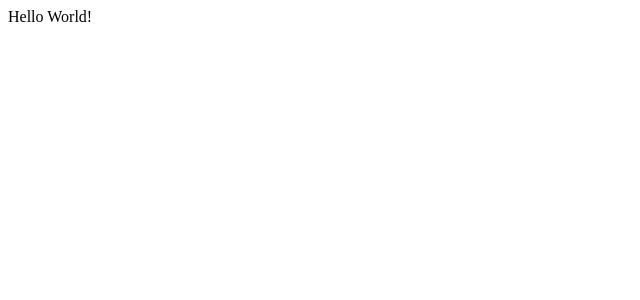
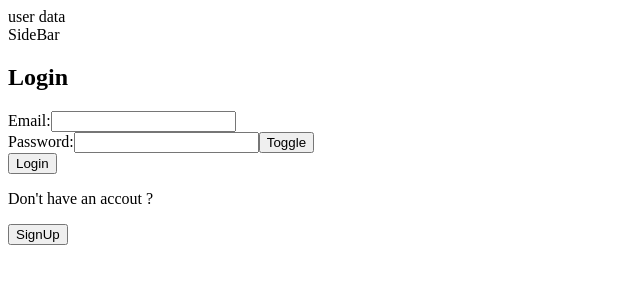
Before and after one commit to aligadalla/social-media-app-frontend, a React (Vite) app: page /login in a window 1280 px wide. Shown: the top 300 px of the page, without its empty margins (0-640 px from the left). Built offline with nearby package versions, Linux system fonts and the light colour scheme.

Commit message:
added auth features but not complete

```diff
--- a/package.json
+++ b/package.json
@@ -10,8 +10,11 @@
     "preview": "vite preview"
   },
   "dependencies": {
+    "@tanstack/react-query": "^5.62.2",
     "react": "^18.3.1",
-    "react-dom": "^18.3.1"
+    "react-dom": "^18.3.1",
+    "react-hook-form": "^7.53.2",
+    "react-router-dom": "^7.0.2"
   },
   "devDependencies": {
     "@eslint/js": "^9.15.0",
--- a/src/App.jsx
+++ b/src/App.jsx
@@ -1,9 +1,38 @@
+import { BrowserRouter, Routes, Route, Navigate } from "react-router-dom";
+import { QueryClient, QueryClientProvider } from "@tanstack/react-query";
+
+import AppLayout from "./ui/AppLayout";
+import Login from "./features/Auth/Login";
+import SignUp from "./features/Auth/SignUp";
+import FeedData from "./features/Feed/FeedData";
+import ProtectedRoute from "./features/Auth/ProtectedRoute";
+
+const queryClient = new QueryClient({
+  defaultOptions : {
+    queries : {
+      staleTime : 0
+    }
+  }
+});
+
 function App() {
-
   return (
-      <div>
-        Hello World!
-      </div>
+    <QueryClientProvider client={queryClient}>
+      <BrowserRouter>
+      <Routes>
+        <Route element={<AppLayout/>}>
+          <Route index element = {<Navigate replace to="login"/>}/>
+          <Route path="login" element={<Login/>}/>
+          <Route path="signup" element={<SignUp/>}/>
+          <Route path="feed" element={
+            <ProtectedRoute>
+              <FeedData/>
+            </ProtectedRoute>
+          }/>
+        </Route>
+      </Routes>
+      </BrowserRouter>
+    </QueryClientProvider>
   )
 }
 
--- /dev/null
+++ b/src/features/Auth/Authentication.js
@@ -0,0 +1,100 @@
+/* eslint-disable no-unused-vars */
+import { useMutation, useQuery, useQueryClient } from "@tanstack/react-query";
+
+async function CheckUser() {
+    const res = await fetch('http://localhost:3000/auth/login', {
+        method: "GET",
+        credentials: "include"
+    });
+
+    if (!res.ok) {
+        throw new Error("Login to access this page");
+    }
+
+    const data = await res.json();
+    return data;
+}
+
+async function Login(email, password) {
+    const res = await fetch('http://localhost:3000/auth/login', {
+        method: "POST",
+        headers: {
+            'Content-Type': 'application/json'
+        },
+        body: JSON.stringify({
+            email,
+            password
+        }),
+        credentials: "include"
+    });
+
+    const message = await res.json();
+    if (!res.ok) {
+        throw new Error(message);
+    }
+
+    return message;
+}
+
+async function SignUp(username, email, password) {
+    const res = await fetch('http://localhost:3000/auth/signup', {
+        method: "POST",
+        headers: {
+            'Content-Type': 'application/json'
+        },
+        body: JSON.stringify({
+            username,
+            email,
+            password
+        })
+    });
+
+    const message = await res.json();
+    if (!res.ok) {
+        throw new Error(message.message);
+    }
+
+    return message;
+}
+
+export function useGetUser() {
+    const {data, isLoading, isError, error} = useQuery({
+        queryKey: ['user'],
+        queryFn: CheckUser
+    });
+
+    return {data, isLoading, isError, error};
+}
+
+export function useLogin() {
+    const queryClient = useQueryClient();
+
+    const {mutate: createLogin, isLoading: isLoggingIn} = useMutation({
+        mutationFn: async ({email, password}) => {
+            return await Login(email, password);
+        },
+        onSuccess: (message) => {
+            console.log(message);
+            //queryClient.invalidateQueries('user');
+        },
+        onError: (err) => console.log(err)
+    });
+
+    return {createLogin, isLoggingIn};
+}
+
+export function useSignUp() {
+    const queryClient = useQueryClient();
+
+    const {mutate: createSignUp, isLoading: isSigningUp} = useMutation({
+        mutationFn: async ({username, email, password}) => {
+            return await SignUp(username, email, password);
+        },
+        onSuccess: (message) => {
+            console.log(message);
+        },
+        onError: (err) => console.log(err)
+    });
+
+    return {createSignUp, isSigningUp};
+}
--- /dev/null
+++ b/src/features/Auth/Login.jsx
@@ -0,0 +1,73 @@
+/* eslint-disable react/no-unescaped-entities */
+import { useState } from 'react';
+import { useForm } from 'react-hook-form';
+import { useLogin } from './Authentication';
+import { useNavigate } from 'react-router-dom';
+
+export default function Login() {
+    const [hidden, setHidden] = useState(true);
+    const navigate = useNavigate();
+    const { createLogin, isLoggingIn } = useLogin();
+    const { register, handleSubmit, formState: { errors } } = useForm();
+
+    const passwordType = hidden ? "password" : "text";
+
+    async function onSubmit(data) {
+        try {
+            await createLogin(data);
+            navigate('/feed');
+        }
+        catch(err) {
+            throw new Error(err);
+        }
+    };
+
+    return (
+        <div>
+            <h2>Login</h2>
+            <form onSubmit={handleSubmit(onSubmit)}>
+                <div>
+                    <label htmlFor="email">Email:</label>
+                    <input
+                        id="email"
+                        type="email"
+                        {...register('email', {
+                            required: 'Email is required',
+                            pattern: {
+                                value: /^[a-zA-Z0-9._-]+@[a-zA-Z0-9.-]+\.[a-zA-Z]{2,}$/,
+                                message: 'Invalid email format'
+                            }
+                        })}
+                    />
+                    {errors.email && <p>{errors.email.message}</p>}
+                </div>
+
+                <div>
+                    <label htmlFor="password">Password:</label>
+                    <input
+                        id="password"
+                        type={passwordType}
+                        {...register('password', { required: 'Password is required' })}
+                    />
+                    <button type="button" onClick={() => setHidden(!hidden)}>
+                        Toggle
+                    </button>
+                    {errors.password && <p>{errors.password.message}</p>}
+                </div>
+
+                <button type="submit" disabled={isLoggingIn}>
+                    {isLoggingIn ? 'Logging in...' : 'Login'}
+                </button>
+            </form>
+
+            <div>
+                <p>Don't have an accout ?</p>
+                <button type="button" onClick={() => {
+                    navigate('/signup');
+                }}>
+                    SignUp
+                </button>
+            </div>
+        </div>
+    );
+}
--- /dev/null
+++ b/src/features/Auth/ProtectedRoute.jsx
@@ -0,0 +1,19 @@
+/* eslint-disable react/prop-types */
+import { useNavigate } from "react-router-dom";
+
+import { useGetUser } from "./Authentication";
+
+export default function ProtectedRoute({ children }) {
+    const navigate = useNavigate();
+    const {isLoading, isError, error} = useGetUser();
+
+    if (isLoading) return <div>Loading...</div>;
+
+    if (isError) {
+        console.log(error.message);
+        navigate('/login');
+        return null;
+    }
+
+    return children;
+}
--- /dev/null
+++ b/src/features/Auth/SignUp.jsx
@@ -0,0 +1,72 @@
+import { useState } from 'react';
+import { useForm } from 'react-hook-form';
+import { useSignUp } from './Authentication';
+import { useNavigate } from 'react-router-dom';
+
+export default function SignUp() {
+    const [hidden, setHidden] = useState(true);
+    const navigate = useNavigate();
+    const { createSignUp, isSigningUp } = useSignUp();
+    const { register, handleSubmit, formState: { errors } } = useForm();
+
+    const passwordType = hidden ? "password" : "text";
+
+    async function onSubmit(data) {
+        try {
+            await createSignUp(data);
+            navigate('/login');
+        } catch(err) {
+            throw new Error(err);
+        }
+    };
+
+    return (
+        <div>
+            <h2>Sign Up</h2>
+            <form onSubmit={handleSubmit(onSubmit)}>
+                <div>
+                    <label htmlFor="username">Username:</label>
+                    <input
+                        id="username"
+                        type="text"
+                        {...register('username', { required: 'Username is required' })}
+                    />
+                    {errors.username && <p>{errors.username.message}</p>}
+                </div>
+
+                <div>
+                    <label htmlFor="email">Email:</label>
+                    <input
+                        id="email"
+                        type="email"
+                        {...register('email', {
+                            required: 'Email is required',
+                            pattern: {
+                                value: /^[a-zA-Z0-9._-]+@[a-zA-Z0-9.-]+\.[a-zA-Z]{2,}$/,
+                                message: 'Invalid email format'
+                            }
+                        })}
+                    />
+                    {errors.email && <p>{errors.email.message}</p>}
+                </div>
+
+                <div>
+                    <label htmlFor="password">Password:</label>
+                    <input
+                        id="password"
+                        type={passwordType}
+                        {...register('password', { required: 'Password is required' })}
+                    />
+                    <button type="button" onClick={() => setHidden(!hidden)}>
+                        Toggle
+                    </button>
+                    {errors.password && <p>{errors.password.message}</p>}
+                </div>
+
+                <button type="submit" disabled={isSigningUp}>
+                    {isSigningUp ? 'Signing up...' : 'Sign Up'}
+                </button>
+            </form>
+        </div>
+    );
+}
--- /dev/null
+++ b/src/features/Feed/FeedData.jsx
@@ -0,0 +1,7 @@
+export default function FeedData() {
+    return (
+        <div>
+            Feed
+        </div>
+    )
+}
--- /dev/null
+++ b/src/ui/AppLayout.jsx
@@ -0,0 +1,13 @@
+import { Outlet } from "react-router-dom";
+import Header from "./Header";
+import SideBar from "./SideBar";
+
+export default function AppLayout() {
+    return (
+        <>
+        <Header/>
+        <SideBar/>
+        <Outlet/>
+        </>
+    )
+}
--- /dev/null
+++ b/src/ui/Header.jsx
@@ -0,0 +1,9 @@
+function Header () {
+    return (
+        <div>
+          user data
+        </div>
+    );
+}
+
+export default Header;
--- /dev/null
+++ b/src/ui/SideBar.jsx
@@ -0,0 +1,7 @@
+export default function SideBar() {
+    return (
+        <div>
+            SideBar
+        </div>
+    );
+}
```
Also changed, not shown: 1 other file (tests, documents, lock files or other folders).
